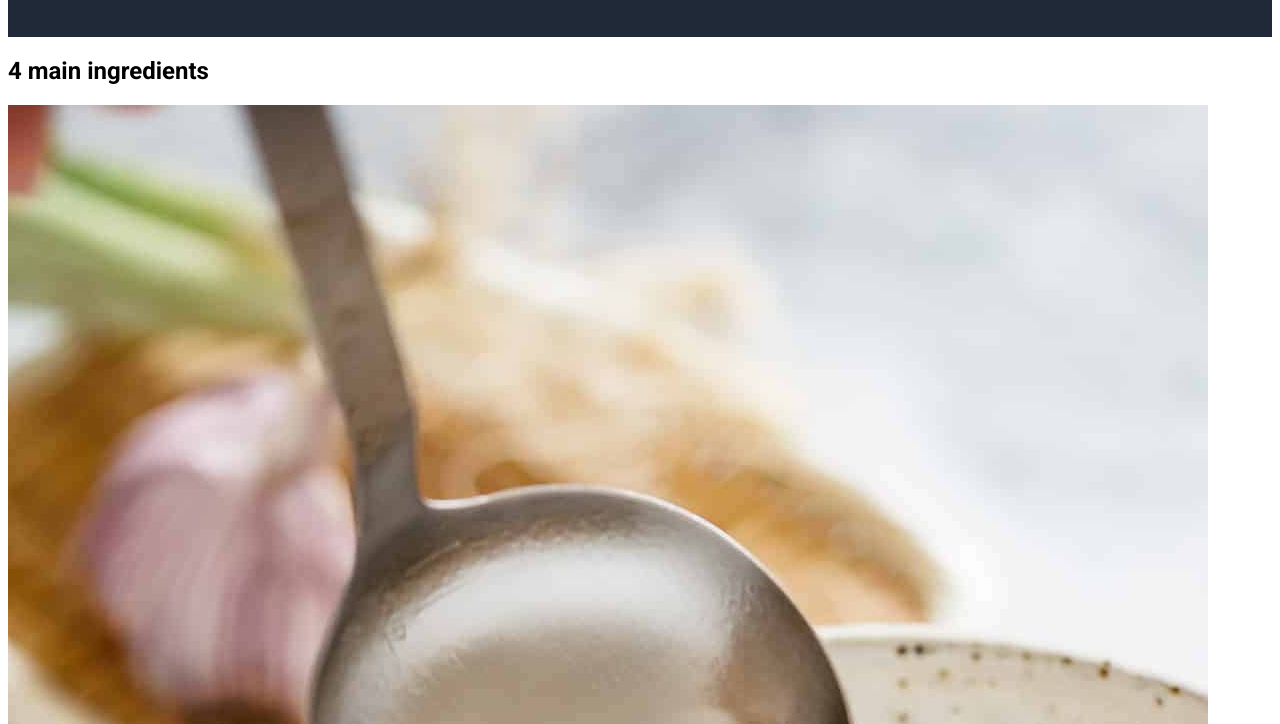
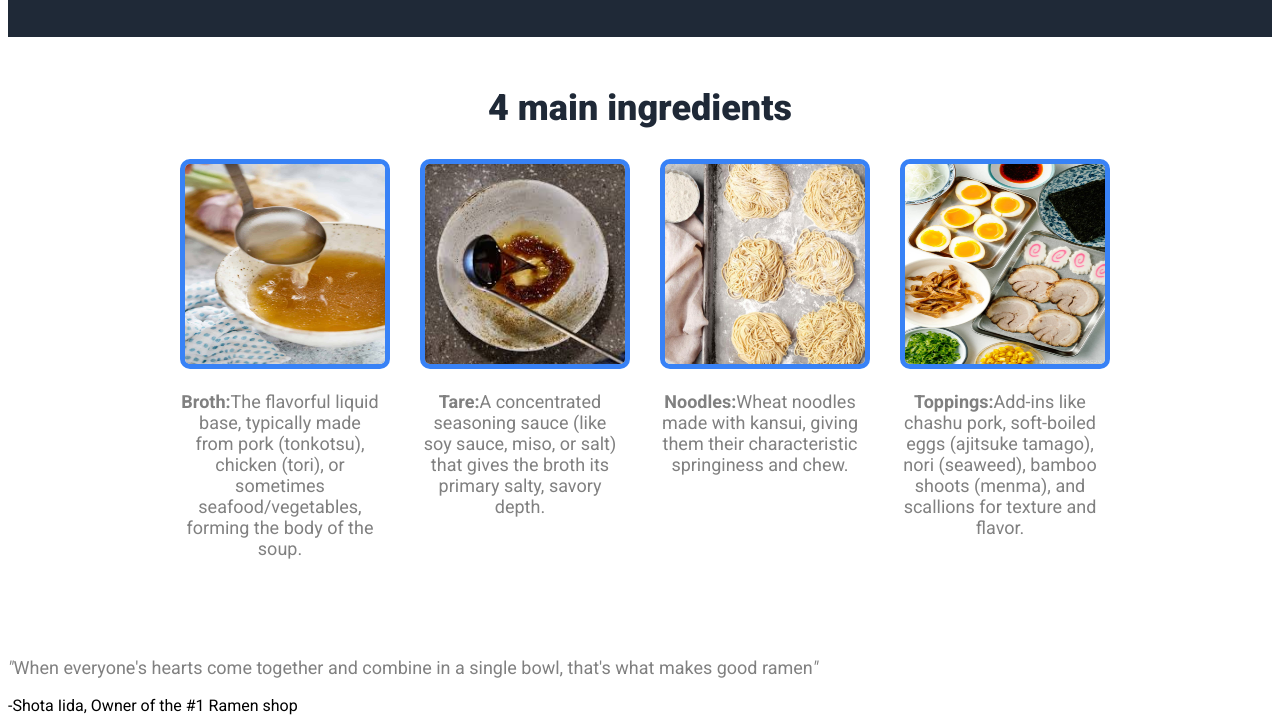
Before and after one commit to wuxmai-cell/odin-landingpage, a plain HTML site: page index.html in a window 1280 px wide. Shown: the part 516-1240 px from the top of the page. Drawn offline with Linux system fonts and the light colour scheme; a web font is replaced by a local one.

Commit message:
Finished info section
Slight troubles with the wrapping of the text and fitting the text to the width of the image

```diff
--- a/index.html
+++ b/index.html
@@ -34,6 +34,9 @@
     <div class="info">
         <h2>4 main ingredients</h2>
 
+
+        <div class="cards">
+
             <div class="card">
                 <img src="images/Ramen-Broth.jpg" alt="A photo of Ramen broth">
                 <p><strong>Broth:</strong>The flavorful liquid base, typically made from pork (tonkotsu), chicken (tori), or sometimes seafood/vegetables, forming the body of the soup.</p>
@@ -53,6 +56,9 @@
                 <img src="images/Ramen-Toppings.jpg" alt="A photo of Toppings">
                 <p><strong>Toppings:</strong>Add-ins like chashu pork, soft-boiled eggs (ajitsuke tamago), nori (seaweed), bamboo shoots (menma), and scallions for texture and flavor.</p>
             </div>
+
+        </div>
+
     </div>
 
     <div class="quote-section">
--- a/styles.css
+++ b/styles.css
@@ -43,7 +43,7 @@ a{
 
 p{
     font-size: 18px;
-    color: #E5E7EB;
+    color: grey;
 }
 
 .intro-left{
@@ -77,3 +77,44 @@ h1{
     font-weight: 900;
     font-size: 48px;
 }
+
+/* Info Section */
+
+h2{
+    font-size: 36px;
+    color: #1F2937;
+    font-weight: 900;
+}
+
+
+.info{
+    display: flex;
+    flex-flow: column wrap;
+    align-items: center;
+    justify-content: center;
+    margin-bottom: 80px;
+    margin-top: 20px;
+}
+
+.cards{
+    display: flex;
+    flex-flow: row wrap;
+    gap: 40px;
+    justify-content: space-between;
+}
+
+.card img{
+    width: 200px;
+    height: 200px;
+    border-radius: 10px;
+    border:solid #3882f6 5px;
+}
+
+.card{
+    flex: 0 0 auto;
+    width: 200px;
+
+}
+.card p{
+    text-align: center;
+}
```
Lines whose indentation alone changed are shown as unchanged.
